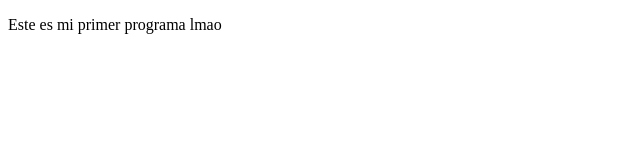
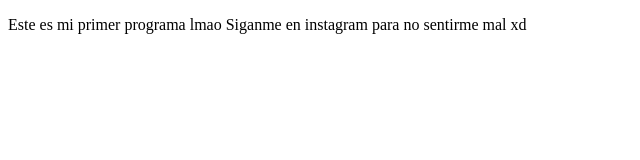
Before and after one commit to chemacobain/demoprework, a plain HTML site: page index.html in a window 1280 px wide. Shown: the whole page, without its empty margins (0-640 px from the left). Drawn offline with Linux system fonts and the light colour scheme.

Commit message:
Segundo commit

```diff
--- a/index.html
+++ b/index.html
@@ -10,6 +10,8 @@
     <p>
         Este es mi primer programa
         lmao
+
+        Siganme en instagram para no sentirme mal xd
     </p>
 
 </body>
```
